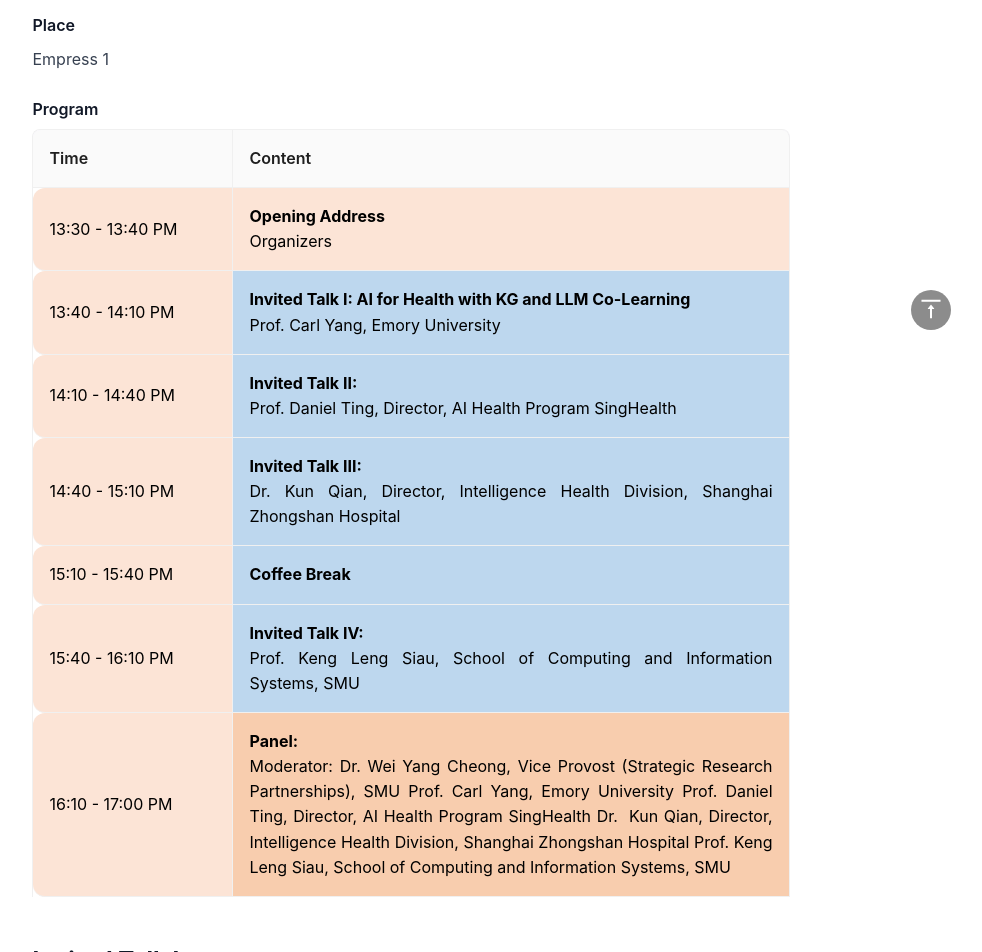
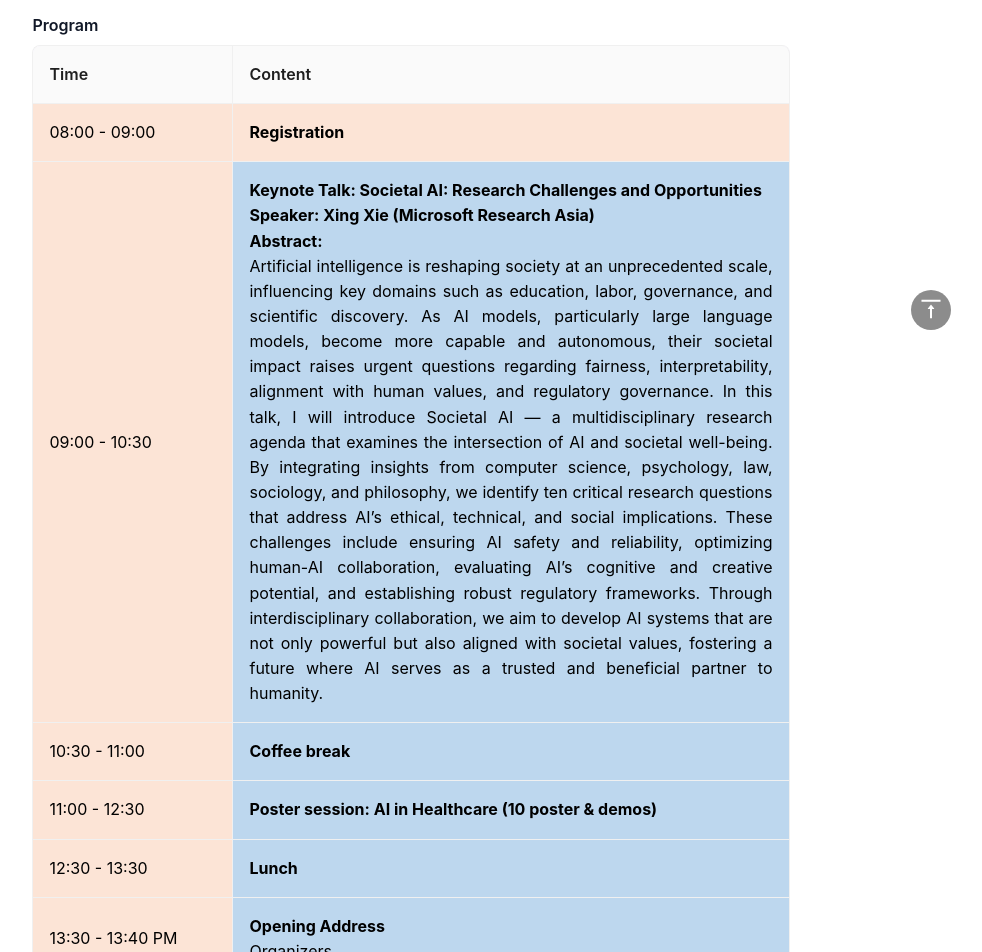
Before and after one commit to dasfaa2025/dasfaa2025.github.io, a React (Vite) app: page /#/program/health-day in a window 1280 px wide. Shown: the part 420-1372 px from the top of the page, without its empty margins (229-1211 px from the left). Built offline with nearby package versions, Linux system fonts and the light colour scheme.

Commit message:
chore: update HealthDay, add TrustDay

```diff
--- a/src/App.tsx
+++ b/src/App.tsx
@@ -21,6 +21,7 @@
 import ProgramGlance from "./pages/program/program-glance.tsx";
 import ProgramSessionDetails from "./pages/program/session-details.tsx";
 import PresenterInstructions from "./pages/participate/presenter-instructions.tsx";
+import ProgramTrustDay from "./pages/program/trust-day.tsx";
 
 function App() {
   return (
@@ -71,6 +72,7 @@
           <Route path="/program/industrial" element={<ProgramIndustrial />} />
           <Route path="/program/demo" element={<ProgramDemo />} />
           <Route path="/program/health-day" element={<ProgramHealthDay />} />
+          <Route path="/program/trust-day" element={<ProgramTrustDay />} />
           <Route path="/important-dates" element={<ImportantDates />} />
           <Route
             path="/participate/hotel-information"
--- a/src/assets/health-day_data.json
+++ b/src/assets/health-day_data.json
@@ -1,37 +1,51 @@
 [
   {
+    "time": "08:00 - 09:00",
+    "title": "<b>Registration</b>"
+  },
+  {
+    "time": "09:00 - 10:30",
+    "title": "<p><b>Keynote Talk: Societal AI: Research Challenges and Opportunities</b></p><p><b>Speaker: Xing Xie (Microsoft Research Asia)</b></p><p><b>Abstract:</b></p><p>Artificial intelligence is reshaping society at an unprecedented scale, influencing key domains such as education, labor, governance, and scientific discovery. As AI models, particularly large language models, become more capable and autonomous, their societal impact raises urgent questions regarding fairness, interpretability, alignment with human values, and regulatory governance. In this talk, I will introduce Societal AI — a multidisciplinary research agenda that examines the intersection of AI and societal well-being. By integrating insights from computer science, psychology, law, sociology, and philosophy, we identify ten critical research questions that address AI’s ethical, technical, and social implications. These challenges include ensuring AI safety and reliability, optimizing human-AI collaboration, evaluating AI’s cognitive and creative potential, and establishing robust regulatory frameworks. Through interdisciplinary collaboration, we aim to develop AI systems that are not only powerful but also aligned with societal values, fostering a future where AI serves as a trusted and beneficial partner to humanity.</p>"
+  },
+  {
+    "time": "10:30 - 11:00",
+    "title": "<b>Coffee break</b>"
+  },
+  {
+    "time": "11:00 - 12:30",
+    "title": "<b>Poster session: AI in Healthcare (10 poster & demos)</b>"
+  },
+  {
+    "time": "12:30 - 13:30",
+    "title": "<b>Lunch</b>"
+  },
+  {
     "time": "13:30 - 13:40 PM",
-        "title": "Opening Address",
-        "desc": "Organizers"
+    "title": "<p><b>Opening Address</b></p><p>Organizers</p>"
   },
   {
     "time": "13:40 - 14:10 PM",
-        "title": "Invited Talk I: AI for Health with KG and LLM Co-Learning",
-        "desc": "Prof. Carl Yang, Emory University"
+    "title": "<b>Invited Talk I: AI for Health with KG and LLM Co-Learning</b><p>Prof. Carl Yang, Emory University</p>"
   },
   {
     "time": "14:10 - 14:40 PM",
-        "title": "Invited Talk II: ",
-        "desc": "Prof. Daniel Ting, Director, AI Health Program SingHealth"
+    "title": "<p><b>Invited Talk II: AI Innovation in Health: 2025 and Beyond</b></p><p><b>Speaker:</b> Prof. Daniel Ting, Director, AI Health Program SingHealth</p>"
   },
   {
     "time": "14:40 - 15:10 PM",
-        "title": "Invited Talk III:",
-        "desc": "Dr. Kun Qian, Director, Intelligence Health Division, Shanghai Zhongshan Hospital"
+    "title": "<p><b>Invited Talk III: Harnessing AI for Improved Healthcare Outcomes</b></p><p><b>Speaker:</b> Prof. Kun Qian, Associate Professor, Artificial Intelligence Innovation and Incubation (Als) Institute of Fudan University</p>"
   },
   {
     "time": "15:10 - 15:40 PM",
-        "title": "Coffee Break",
+    "title": "<b>Coffee Break</b>",
     "desc": ""
   },
   {
     "time": "15:40 - 16:10 PM",
-        "title": "Invited Talk IV:",
-        "desc": "Prof. Keng Leng Siau, School of Computing and Information Systems, SMU"
+    "title": "<p><b>Invited Talk IV: Happy Ageing with AI</b></p><p><b>Speaker:</b> Prof. Keng Leng Siau, School of Computing and Information Systems, SMU</p>"
   },
   {
     "time": "16:10 - 17:00 PM",
-        "title": "Panel: ",
-        "desc": "Moderator: Dr. Wei Yang Cheong, Vice Provost (Strategic Research Partnerships), SMU Prof. Carl Yang, Emory University Prof. Daniel Ting, Director, AI Health Program SingHealth Dr.  Kun Qian, Director, Intelligence Health Division, Shanghai Zhongshan Hospital Prof. Keng Leng Siau, School of Computing and Information Systems, SMU"
+    "title": "<p><b>Panel: </b></p><p><b>Moderator:</b> Dr. Wei Yang Cheong, Vice Provost (Strategic Research Partnerships), SMU</p><b>Panelists:</b><p>Prof. Carl Yang, Emory University</p><p>Prof. Daniel Ting, Director, AI Health Program SingHealth</p><p>Prof.  Kun Qian, Associate Professor, Artificial Intelligence Innovation and Incubation (Als) Institute of Fudan University</p><p>Prof. Keng Leng Siau, School of Computing and Information Systems, SMU</p>"
   }
 ]
--- /dev/null
+++ b/src/assets/trust-day_data.json
@@ -0,0 +1,63 @@
+[
+  {
+    "time": "08:00 - 09:00",
+    "title": "<b>Registration</b>"
+  },
+  {
+    "time": "09:00 - 10:30\nEmpress 4 & 5",
+    "title": "<p><b>Keynote Talk: Societal AI: Research Challenges and Opportunities</b></p><p><b>Speaker: Xing Xie (Microsoft Research Asia)</b></p><p><b>Abstract:</b></p><p>Artificial intelligence is reshaping society at an unprecedented scale, influencing key domains such as education, labor, governance, and scientific discovery. As AI models, particularly large language models, become more capable and autonomous, their societal impact raises urgent questions regarding fairness, interpretability, alignment with human values, and regulatory governance. In this talk, I will introduce Societal AI — a multidisciplinary research agenda that examines the intersection of AI and societal well-being. By integrating insights from computer science, psychology, law, sociology, and philosophy, we identify ten critical research questions that address AI’s ethical, technical, and social implications. These challenges include ensuring AI safety and reliability, optimizing human-AI collaboration, evaluating AI’s cognitive and creative potential, and establishing robust regulatory frameworks. Through interdisciplinary collaboration, we aim to develop AI systems that are not only powerful but also aligned with societal values, fostering a future where AI serves as a trusted and beneficial partner to humanity.</p>"
+  },
+  {
+    "time": "10:30 - 11:00",
+    "title": "<b>Coffee break</b>"
+  },
+  {
+    "time": "11:00 - 12:30\nEmpress 1 & 2",
+    "title": "<b>Poster session: Trust-by-Design for Data, AI and Blockchain Applications</b>"
+  },
+  {
+    "time": "12:30 - 13:30",
+    "title": "<b>Lunch</b>"
+  },
+  {
+    "time": "13:30 - 13:40 PM\nEmpress 2",
+    "title": "<p><b>Opening Address</b></p><p>Trust Day Organizers</p>"
+  },
+  {
+    "time": "13:40 – 14:00 PM\nEmpress 2",
+    "title": "<b>Invited Talk I: Trust Isn't Universal: Why Online Safety Must Speak the Local Language</b><p>Prof. Roy Lee, SUTD; Smart Nation Fellow, GovTech</p>"
+  },
+  {
+    "time": "14:00 – 14:20 PM\nEmpress 2",
+    "title": "<p><b>Invited Talk II: Crypto Stablecoin: Concepts and Security Risks</b></p><p><b>Speaker:</b> Prof. Yajin Zhou, Professor, Zhejiang University; Founder, BlockSec</p>"
+  },
+  {
+    "time": "14:20 - 15:10 PM\nEmpress 2",
+    "title": "<p><b>Panel: Stable Coin Safety, Security and Compliance</b></p><p><b>Moderator:</b> Ruby Xu, BlockSec</p><p><b>Panelists:</b></p><p>Yajin(Andy) Zhou , CEO, BlockSec</p><p>Tony Chen , Head of Product,  FOMO Pay</p><p>Alex Zuo , VP, Cobo</p>"
+  },
+  {
+    "time": "15:10 - 15:30 PM",
+    "title": "<b>Coffee Break</b>",
+    "desc": ""
+  },
+  {
+    "time": "15:30 - 15:50 PM\nEmpress 2",
+    "title": "<p><b>Invited Talk III: Graph learning and program analysis for smart contract vulnerability detection</b></p><p>Prof. Lingxiao Jiang, Professor of Computer Science, SMU </p>"
+  },
+  {
+    "time": "15:50 - 16:10 PM\nEmpress 2",
+    "title": "<p><b>Invited Talk IV: Visual Analytics for Cryptocurrency Fraud Detection</b></p><p>Prof. Yong Wang, Assistant Professor, NTU </p>"
+  },
+  {
+    "time": "16:10 - 16:30 PM\nEmpress 2",
+    "title": "<p><b>Invited Talk V: Towards Context-Aware Traffic Classification via Time-Wavelet Fusion Network</b></p><p>Prof. Fan Zhang, Professor, Zhejiang University</p>"
+  },
+  {
+    "time": "16:30 - 16:50 PM\nEmpress 2",
+    "title": "<p><b>Invited Talk VI: Towards Practical Vertical Federated Learning Systems</b></p><p>Prof. Bingsheng He, Professor & Vice Dean, NUS</p>"
+  },
+  {
+    "time": "16:50 - 17:10 PM\nEmpress 2",
+    "title": "<p><b>Invited Talk VII: Resource Decoupled Federated Learning for Data Assetization</b></p><p>Prof. Jianzhe Zhao, Associate Professor, Northeastern University</p>"
+  }
+]
--- a/src/components/Header/index.tsx
+++ b/src/components/Header/index.tsx
@@ -144,6 +144,10 @@
   {
     href: "/program/health-day",
     label: "Health Day",
+  },
+  {
+    href: "/program/trust-day",
+    label: "Trust Day",
   },
 ];
 const ParticipateMenu = [
--- a/src/index.css
+++ b/src/index.css
@@ -93,6 +93,18 @@
   border-top-right-radius: 0.75rem;
   border-bottom-right-radius: 0.75rem;
   padding-right: 1rem;
+}
+.ant-table td:first-child {
+  /*width: 325px;*/
+  border-top-left-radius: 0;
+  border-bottom-left-radius: 0;
+  padding-left: 0;
+}
+.ant-table td:last-child {
+  /*font-weight: 500;*/
+  border-top-right-radius: 0;
+  border-bottom-right-radius: 0;
+  padding-right: 0;
 }
 
 tr.ant-table-row:hover {
--- a/src/pages/program/health-day.tsx
+++ b/src/pages/program/health-day.tsx
@@ -5,7 +5,6 @@
 interface HealthDayItem {
   time: string;
   title: string;
-  desc: string;
 }
 
 const data: HealthDayItem[] = _data as HealthDayItem[];
@@ -15,27 +14,29 @@
     title: "Time",
     dataIndex: "time",
     key: "time",
-    width:200,
-    onCell: ()=>({
+    width: 200,
+    onCell: () => ({
       style: {
         background: "#FCE4D6",
-      }
-    })
+      },
+    }),
   },
   {
     title: "Content",
     key: "content",
     render: (_text, _record) => (
-      <div>
-        <h4 style={{fontWeight: 'bold'}}>{_record.title}</h4>
-        <p>{_record.desc}</p>
-      </div>
+      <div dangerouslySetInnerHTML={{ __html: _record.title }}></div>
     ),
-        onCell: (_, index)=>({
-          style: {
-            background: index === 0 ? "#FCE4D6" : (index === data.length-1 ? '#F8CDAE' : '#BDD7EE'),
-          }
-        })
+    onCell: (_, index) => ({
+      style: {
+        background:
+          index === 0
+            ? "#FCE4D6"
+            : index === data.length - 1
+              ? "#F8CDAE"
+              : "#BDD7EE",
+      },
+    }),
   },
 ];
 const Figure = ({ src }: { src: string }) => (
@@ -55,8 +56,8 @@
         <h2>Health Day</h2>
         <h4>Date</h4>
         <p>Thursday 29 May 2025</p>
-        <h4>Place</h4>
-        <p>Empress 1</p>
+        {/*<h4>Place</h4>*/}
+        {/*<p>Empress 1</p>*/}
         <h4>Program</h4>
         <Table<HealthDayItem>
           className="not-prose"
@@ -75,11 +76,45 @@
         <p>Carl Yang (Assistant Professor of Emory University)</p>
         <h4>Abstract</h4>
         <p>
-        Large language models (LLM) have brought disruptive progress to information technology from accessing data to performing analytical tasks. While demonstrating unprecedented capabilities, LLMs have been found unreliable in tasks requiring factual knowledge and rigorous reasoning, posing critical challenges in domains such as healthcare. Knowledge graphs (KG) have been widely used for explicitly organizing and indexing biomedical knowledge, but the quality and coverage of KG are hard to scale up given the notoriously complex and noisy healthcare data with multiple modalities from multiple institutions. Existing approaches show promises in combining LLMs and KGs to enhance each other, but they do not study the techniques in real healthcare contexts and scenarios. In this talk, I will introduce our research vision and agenda towards KG-LLM co-learning for healthcare, followed by success examples from our recent exploration on LLM-aided KG construction, KG-guided LLM enhancement, and federated multi-agent systems. I will conclude the talk with discussions on future directions that can benefit from further collaborations with researchers interested in data mining or biomedical informatics in general.
+          Large language models (LLM) have brought disruptive progress to
+          information technology from accessing data to performing analytical
+          tasks. While demonstrating unprecedented capabilities, LLMs have been
+          found unreliable in tasks requiring factual knowledge and rigorous
+          reasoning, posing critical challenges in domains such as healthcare.
+          Knowledge graphs (KG) have been widely used for explicitly organizing
+          and indexing biomedical knowledge, but the quality and coverage of KG
+          are hard to scale up given the notoriously complex and noisy
+          healthcare data with multiple modalities from multiple institutions.
+          Existing approaches show promises in combining LLMs and KGs to enhance
+          each other, but they do not study the techniques in real healthcare
+          contexts and scenarios. In this talk, I will introduce our research
+          vision and agenda towards KG-LLM co-learning for healthcare, followed
+          by success examples from our recent exploration on LLM-aided KG
+          construction, KG-guided LLM enhancement, and federated multi-agent
+          systems. I will conclude the talk with discussions on future
+          directions that can benefit from further collaborations with
+          researchers interested in data mining or biomedical informatics in
+          general.
         </p>
         <h4>Biography</h4>
         <p>
-        Carl Yang is an Assistant Professor of Computer Science at Emory University, jointly appointed at the Department of Biostatistics and Bioinformatics in the Rollins School of Public Health and the Center for Data Science in the Nell Hodgson Woodruff School of Nursing. He received his Ph.D. in Computer Science at University of Illinois, Urbana-Champaign in 2020, and B.Eng. in Computer Science and Engineering at Zhejiang University in 2014. His research interests span graph data mining, applied machine learning, knowledge graphs and federated learning, with applications in recommender systems, social networks, neuroscience and healthcare. Carl's research results have been published in 180+ peer-reviewed papers in top venues across data mining and biomedical informatics. He is also a recipient of the Dissertation Completion Fellowship of UIUC in 2020, the Best Paper Award of ICDM in 2020, the Best Paper Award of KDD Health Day in 2022, the Best Paper Award of ML4H in 2022, the Amazon Research Award in 2022, the Microsoft Accelerating Foundation Models Research Award in 2023, and multiple Emory and external research awards.
+          Carl Yang is an Assistant Professor of Computer Science at Emory
+          University, jointly appointed at the Department of Biostatistics and
+          Bioinformatics in the Rollins School of Public Health and the Center
+          for Data Science in the Nell Hodgson Woodruff School of Nursing. He
+          received his Ph.D. in Computer Science at University of Illinois,
+          Urbana-Champaign in 2020, and B.Eng. in Computer Science and
+          Engineering at Zhejiang University in 2014. His research interests
+          span graph data mining, applied machine learning, knowledge graphs and
+          federated learning, with applications in recommender systems, social
+          networks, neuroscience and healthcare. Carl's research results have
+          been published in 180+ peer-reviewed papers in top venues across data
+          mining and biomedical informatics. He is also a recipient of the
+          Dissertation Completion Fellowship of UIUC in 2020, the Best Paper
+          Award of ICDM in 2020, the Best Paper Award of KDD Health Day in 2022,
+          the Best Paper Award of ML4H in 2022, the Amazon Research Award in
+          2022, the Microsoft Accelerating Foundation Models Research Award in
+          2023, and multiple Emory and external research awards.
         </p>
         <p>More details coming soon...</p>
       </article>
--- /dev/null
+++ b/src/pages/program/trust-day.tsx
@@ -0,0 +1,71 @@
+import PageBanner from "../../components/PageBanner/index.tsx";
+import { Banner4 } from "../../assets/index.ts";
+import { BackTop, Table, TableProps } from "antd";
+import _data from "../../assets/trust-day_data.json";
+interface TrustDayItem {
+  time: string;
+  title: string;
+}
+
+const data: TrustDayItem[] = _data as TrustDayItem[];
+
+const columns: TableProps<TrustDayItem>["columns"] = [
+  {
+    title: "Time",
+    dataIndex: "time",
+    key: "time",
+    width: 200,
+    render: (_text, _record) => (
+      <div className="whitespace-pre-wrap">{_record.time}</div>
+    ),
+    onCell: () => ({
+      style: {
+        background: "#FCE4D6",
+      },
+    }),
+  },
+  {
+    title: "Content",
+    key: "content",
+    render: (_text, _record) => (
+      <div dangerouslySetInnerHTML={{ __html: _record.title }}></div>
+    ),
+    onCell: (_, index) => ({
+      style: {
+        background:
+          index === 0
+            ? "#FCE4D6"
+            : index === data.length - 1
+              ? "#F8CDAE"
+              : "#BDD7EE",
+      },
+    }),
+  },
+];
+
+const ProgramTrustDay = () => {
+  return (
+    <>
+      <PageBanner title="Trust Day" image={Banner4} />
+      <article className="prose w-full">
+        <h2>Trust Day</h2>
+        <h4>Date</h4>
+        <p>Thursday 29 May 2025</p>
+        {/*<h4>Place</h4>*/}
+        {/*<p>Empress 1</p>*/}
+        <h4>Program</h4>
+        <Table<TrustDayItem>
+          className="not-prose"
+          rowKey="time"
+          columns={columns}
+          dataSource={data}
+          pagination={false}
+          bordered
+        />
+      </article>
+      <BackTop />
+    </>
+  );
+};
+
+export default ProgramTrustDay;
```
Lines whose indentation alone changed are shown as unchanged.
